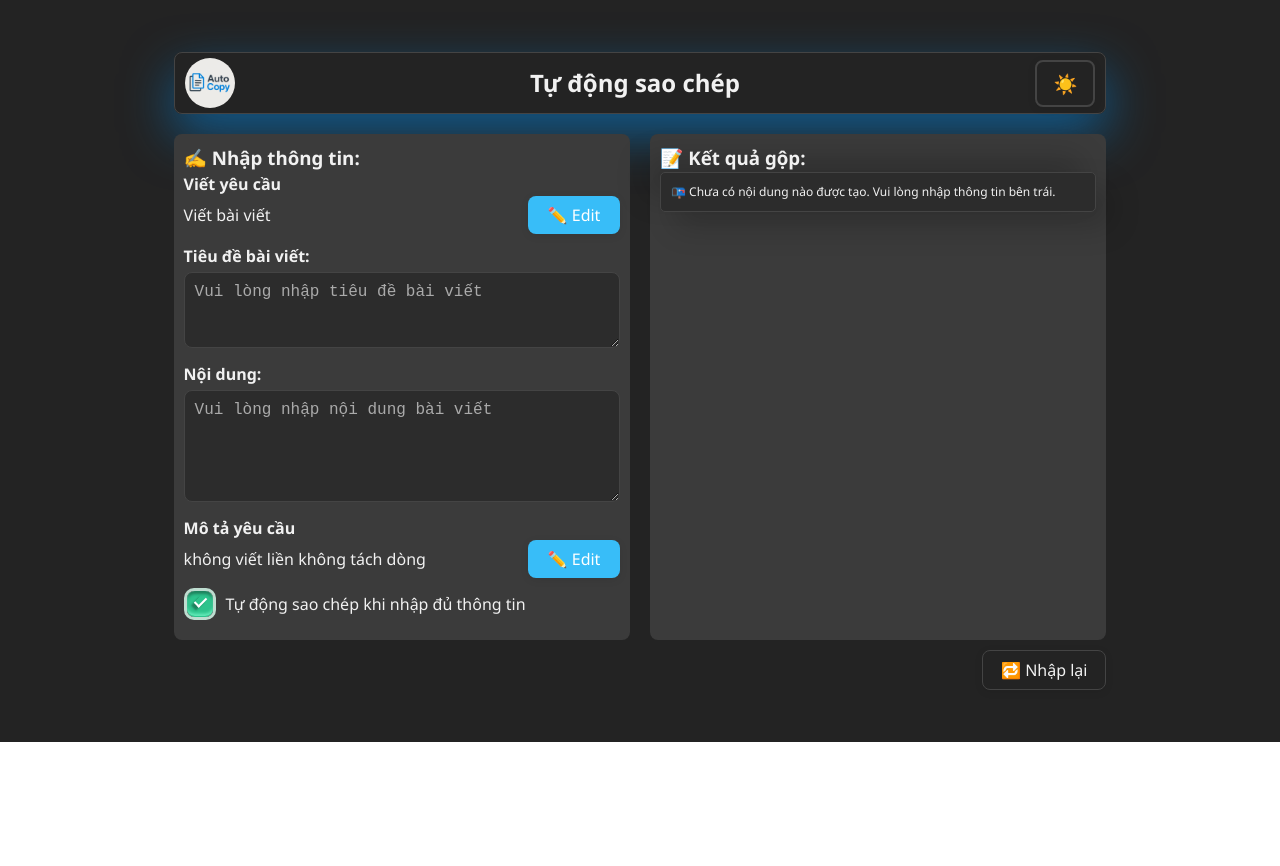
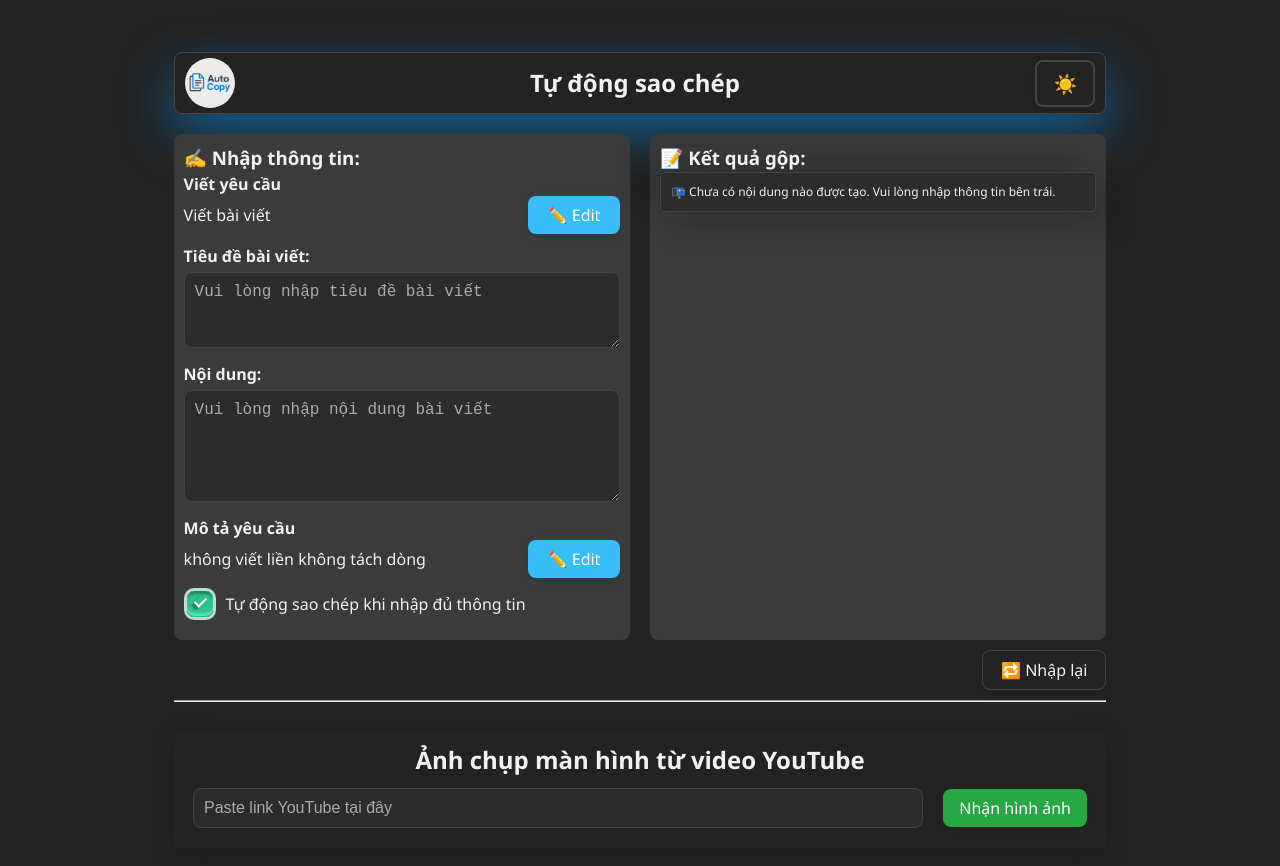
Before and after one commit to anhminh270622/auto-copy, a React (Vite) app: page / in a window 1280 px wide. Shown: the top 866 px of the page. Before the commit the page ends 800 px from the top, so only its background shows below. Built offline with nearby package versions, Linux system fonts and the light colour scheme.

Commit message:
feat: image link youtube

```diff
--- a/src/App.css
+++ b/src/App.css
@@ -29,11 +29,13 @@
     --btn-edit: #38bdf8;
     --btn-edit-hover: #0ea5e9;
 }
-*{
+
+* {
     margin: 0;
     padding: 0;
     box-sizing: border-box;
 }
+
 body,
 #root {
     background: var(--bg-primary);
@@ -47,16 +49,19 @@ body,
     margin: 2rem;
     width: 100%;
 }
-.app-container{
+
+.app-container {
     padding: 20px;
     max-width: 80%;
     margin: 0 auto;
 }
-.app-main-row{
+
+.app-main-row {
     display: flex;
     gap: 20px;
     justify-content: space-between;
 }
+
 .header {
     display: flex;
     justify-content: space-between;
@@ -87,7 +92,7 @@ button {
     box-shadow: 0 2px 8px rgba(0, 0, 0, 0.08);
 }
 
-img {
+.app-container .header img {
     width: 50px;
     height: 50px;
     border-radius: 50%;
@@ -251,17 +256,25 @@ label strong {
     border: 1px solid var(--border-color);
 }
 
+.downloadYtb {
+    padding: 10px;
+    box-shadow: 0 4px 24px var(--shadow-color);
+    margin-top: 30px;
+}
+
 /* Responsive */
 @media (max-width: 800px) {
     .app-main-row {
         flex-direction: column;
         gap: 24px;
     }
-  .app-container{
+
+    .app-container {
         max-width: 80%;
         padding: 0;
     }
-  .header{
+
+    .header {
         width: 100%;
     }
 }
--- a/src/App.jsx
+++ b/src/App.jsx
@@ -3,6 +3,7 @@ import "./App.css"
 import { toast, ToastContainer } from "react-toastify";
 import 'react-toastify/dist/ReactToastify.css';
 import CheckBox from "./components/checkbox/checkbox";
+import DownloadYtb from "./components/downloadYtb/downloadYtb.jsx";
 
 export default function App() {
     const [theme, setTheme] = useState(() => {
@@ -81,10 +82,10 @@ export default function App() {
 
     return (
         <>
-            <ToastContainer position="top-right" autoClose={2000} />
+            <ToastContainer position="top-right" autoClose={2000}/>
             <div className="app-container">
                 <div className="header">
-                    <img src="/logo.png" alt="logo" />
+                    <img src="/logo.png" alt="logo"/>
                     <h2 style={{ textAlign: "center", margin: 0 }}>Tự động sao chép</h2>
                     <button
                         className="btn-theme"
@@ -111,12 +112,14 @@ export default function App() {
                                             toast.success("Chỉnh sửa yêu cầu thành công")
                                         }
                                         }>
-                                            💾 Lưu</button>
+                                            💾 Lưu
+                                        </button>
                                     </div>
                                 ) : (
                                     <div className="flex-between">
                                         <p>{request}</p>
-                                        <button className="btn-edit" onClick={() => setEditRequest(true)}>✏️ Edit</button>
+                                        <button className="btn-edit" onClick={() => setEditRequest(true)}>✏️ Edit
+                                        </button>
                                     </div>
                                 )}
                         </div>
@@ -155,12 +158,14 @@ export default function App() {
                                             setEditDescription(false)
                                             toast.success("Chỉnh sửa mô tả thành công")
                                         }}>
-                                            💾 Lưu</button>
+                                            💾 Lưu
+                                        </button>
                                     </div>
                                 ) : (
                                     <div className="flex-between">
                                         <p>{description}</p>
-                                        <button className="btn-edit" onClick={() => setEditDescription(true)}>✏️ Edit</button>
+                                        <button className="btn-edit" onClick={() => setEditDescription(true)}>✏️ Edit
+                                        </button>
                                     </div>
                                 )}
                         </div>
@@ -192,12 +197,13 @@ export default function App() {
                         </div>
                     </div>
                 </div>
-                <div style={{ marginTop: 10, display: "flex", justifyContent: "flex-end", gap: 10 }}>
+                <div style={{ marginTop: 10, marginBottom: 10, display: "flex", justifyContent: "flex-end", gap: 10 }}>
                     <button
                         disabled={!(title || content)}
                         className={(title || content) ? "btn-delete" : "btn-disable"}
                         onClick={onReset}>
-                        🔁 Nhập lại</button>
+                        🔁 Nhập lại
+                    </button>
                     {
                         !autoCopy && (title && content) && (
                             <button
@@ -217,7 +223,12 @@ export default function App() {
                         </button>
                     )}
                 </div>
+                <hr/>
+                <div className="downloadYtb">
+                    <DownloadYtb/>
+                </div>
             </div>
+
         </>
     )
 }
--- a/src/components/checkbox/checkbox.jsx
+++ b/src/components/checkbox/checkbox.jsx
@@ -3,7 +3,7 @@ import "./style.css";
 
 const CheckBox = ({ checked = true, onChange }) => {
     return (
-        <label className="container">
+        <label className="checkbox-container">
             <input type="checkbox" checked={checked} onChange={onChange} />
             <div className={`checkmark ${checked ? 'checked' : ''}`}></div>
         </label>
--- a/src/components/checkbox/style.css
+++ b/src/components/checkbox/style.css
@@ -1,6 +1,6 @@
 /* From Uiverse.io by elijahgummer */
 /* Hide the default checkbox */
-.container input {
+.checkbox-container input {
     display: flex;
     align-items: center;
     justify-content: center;
@@ -11,7 +11,7 @@
     width: 0;
 }
 
-.container {
+.checkbox-container {
     display: block;
     position: relative;
     cursor: pointer;
--- /dev/null
+++ b/src/components/downloadYtb/downloadYtb.css
@@ -0,0 +1,59 @@
+.downloadYtb-container {
+    max-width: 100% !important;
+    margin: 0 auto;
+    text-align: center;
+}
+
+.downloadYtb-container .form-input {
+    display: flex;
+    align-items: center;
+    justify-content: center;
+    gap: 20px;
+}
+
+.downloadYtb-container .form-input button {
+    margin-bottom: 0;
+}
+
+.downloadYtb-container input {
+    width: 80%;
+    margin: 10px 0;
+    background-color: var(--bg-secondary);
+    border-radius: 8px;
+    border: 1px solid var(--border-color);
+    background: var(--bg-tertiary);
+    color: var(--text-primary);
+    padding: 10px;
+    font-size: 1rem;
+}
+
+.form-input input:focus-visible {
+    border: 1.5px solid var(--btn-copy);
+    outline: none;
+}
+
+.button {
+    padding: 8px 16px;
+    margin-bottom: 20px;
+    color: #fff;
+    background-color: #28a745;
+    border: none;
+    cursor: pointer;
+}
+
+.thumbnail-preview {
+    margin-top: 10px;
+}
+
+.thumbnail-image {
+    width: 90% !important;
+    max-width: none;
+    height: auto;
+    border: 1px solid #ccc;
+    margin-top: 10px;
+}
+
+.error {
+    color: red;
+    margin-top: 10px;
+}
--- /dev/null
+++ b/src/components/downloadYtb/downloadYtb.jsx
@@ -0,0 +1,79 @@
+import React, { useState } from 'react';
+import "./downloadYtb.css"
+
+const YoutubeThumbnail = () => {
+    const [youtubeURL, setYoutubeURL] = useState('');
+    const [thumbnailUrl, setThumbnailUrl] = useState('');
+    const [error, setError] = useState('');
+
+    const getVideoId = (url) => {
+        const regex = /(?:v=|\/)([0-9A-Za-z_-]{11})/;
+        const match = url.match(regex);
+        return match ? match[1] : null;
+    };
+    const handlePaste = async (e) => {
+        const pastedText = (e.clipboardData || window.clipboardData).getData('text');
+
+        setTimeout(() => {
+            getThumbnailByURL(pastedText);
+        }, 100);
+    };
+
+    const getThumbnail = async () => {
+        await getThumbnailByURL(youtubeURL);
+    };
+
+    const getThumbnailByURL = async (url) => {
+        setError('');
+        setThumbnailUrl('');
+        const videoId = getVideoId(url);
+        if (!videoId) {
+            setError('Nhập link vào đê !');
+            return;
+        }
+
+        const qualities = ['maxresdefault', 'sddefault', 'hqdefault', 'mqdefault', 'default'];
+        for (let q of qualities) {
+            const thumbUrl = `https://img.youtube.com/vi/${videoId}/${q}.jpg`;
+            try {
+                const res = await fetch(thumbUrl, { method: 'HEAD' });
+                if (res.ok) {
+                    setThumbnailUrl(thumbUrl);
+                    setYoutubeURL("")
+                    return;
+                }
+            } catch (err) {
+                console.log(err)
+            }
+        }
+
+        setError('Không tìm thấy hình thu nhỏ cho video này.');
+    };
+
+
+    return (
+        <div className="downloadYtb-container">
+            <h2>Ảnh chụp màn hình từ video YouTube</h2>
+            <div className="form-input">
+                <input
+                    onChange={(e) => setYoutubeURL(e.target.value)}
+                    value={youtubeURL}
+                    placeholder="Paste link YouTube tại đây"
+                    className="input"
+                    onPaste={handlePaste}
+                />
+                <button onClick={getThumbnail} className="button">Nhận hình ảnh</button>
+            </div>
+            {thumbnailUrl && (
+                <div className="thumbnailPreview">
+                    <h3>Kết quả ảnh tốt nhất:</h3>
+                    <img src={thumbnailUrl} alt="Hình thu nhỏ YouTube" className="thumbnail-image"/>
+                </div>
+            )}
+
+            {error && <p className="error">{error}</p>}
+        </div>
+    );
+};
+
+export default YoutubeThumbnail;
```
Lines whose indentation alone changed are shown as unchanged.
